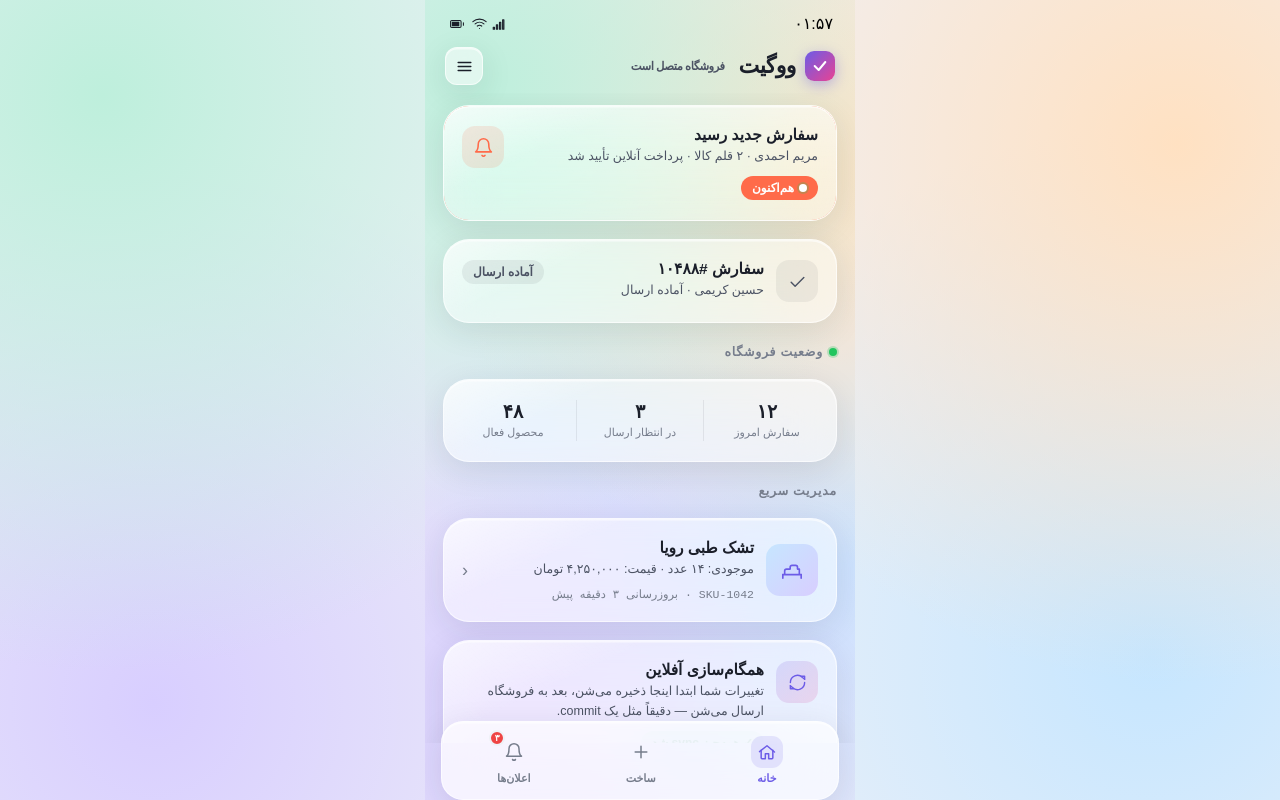
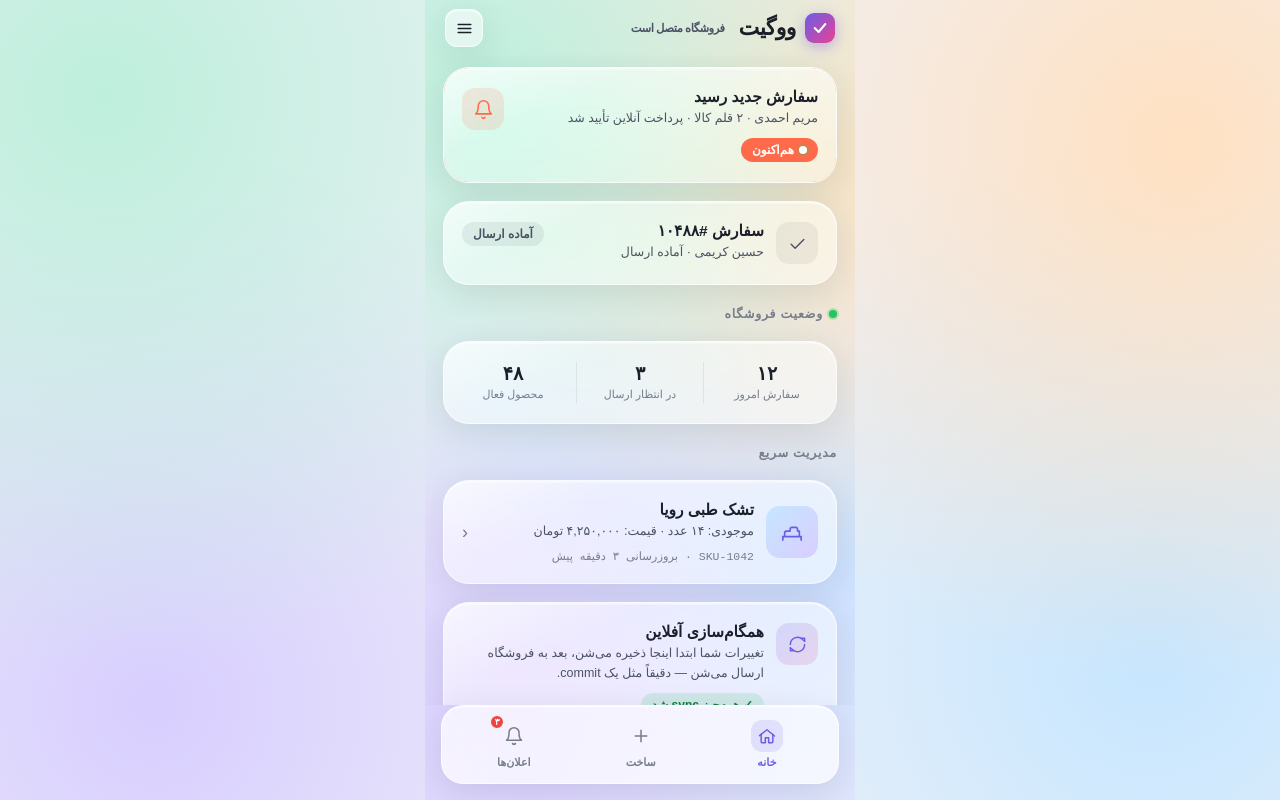
Before and after one commit to samanramezani1377-hub/Liguid-glass, a plain HTML site: page woogit-liquid-glass-v1-fixed.html in a window 1280 px wide. Drawn offline with Linux system fonts and the light colour scheme.

Commit message:
Remove simulated device status bar markup and clock logic

```diff
--- a/woogit-liquid-glass-v1-fixed.html
+++ b/woogit-liquid-glass-v1-fixed.html
@@ -23,7 +23,7 @@
   .logo .mark svg{width:16px;height:16px}.menu-btn{width:38px;height:38px;border-radius:12px;background:var(--glass-fill);border:1px solid var(--glass-border);backdrop-filter:blur(20px);-webkit-backdrop-filter:blur(20px);display:flex;align-items:center;justify-content:center;box-shadow:var(--glass-shadow);flex-shrink:0}
   .screen{width:100%;max-width:430px;height:100dvh;min-height:680px;margin:0 auto;overflow:hidden;position:relative;border-radius:0;background:radial-gradient(circle at 10% 8%,var(--blob-mint) 0%,transparent 38%),radial-gradient(circle at 95% 15%,var(--blob-peach) 0%,transparent 36%),radial-gradient(circle at 15% 92%,var(--blob-lavender) 0%,transparent 40%),radial-gradient(circle at 92% 78%,var(--blob-sky) 0%,transparent 38%),var(--bg-base);background-size:140% 140%;animation:driftBg 22s ease-in-out infinite alternate}
   @keyframes driftBg{0%{background-position:0% 0%,100% 0%,0% 100%,100% 100%,0 0}100%{background-position:6% 4%,94% 6%,4% 94%,96% 92%,0 0}}
-  .app{height:100%;display:flex;flex-direction:column}.statusbar{padding:14px 22px 5px}.statusbar{display:flex;justify-content:space-between;align-items:center}.icons{display:flex;align-items:center;gap:5px}
+  .app{height:100%;display:flex;flex-direction:column}
   .feed{flex:1 1 auto;min-height:0;overflow-y:auto;overflow-x:hidden;-webkit-overflow-scrolling:touch;overscroll-behavior-y:contain;padding:12px 18px 32px;display:flex;flex-direction:column;gap:18px;scrollbar-width:none}.feed::-webkit-scrollbar{display:none}
   .section-label{font-size:12.5px;font-weight:700;color:var(--ink-400);text-transform:uppercase;letter-spacing:.06em;margin:3px 4px 2px;display:flex;align-items:center;gap:6px}
   .card{position:relative;background:var(--glass-fill);border:1px solid var(--glass-border);border-radius:var(--radius-lg);backdrop-filter:blur(24px) saturate(160%);-webkit-backdrop-filter:blur(24px) saturate(160%);box-shadow:var(--glass-shadow);padding:20px 18px;overflow:hidden}
@@ -42,12 +42,10 @@
   .navbar{margin:0 16px 16px;padding:10px 8px;background:var(--glass-fill-strong);border:1px solid var(--glass-border);border-radius:22px;backdrop-filter:blur(26px) saturate(160%);-webkit-backdrop-filter:blur(26px) saturate(160%);box-shadow:var(--glass-shadow);display:flex;justify-content:space-around;align-items:center;flex:0 0 auto;position:sticky;bottom:0;z-index:30}.nav-item{display:flex;flex-direction:column;align-items:center;gap:4px;font-size:11px;font-weight:600;color:var(--ink-400);position:relative;padding:4px 14px}.nav-item.active{color:var(--accent-1)}.nav-item .nav-icon-wrap{width:32px;height:32px;border-radius:11px;display:flex;align-items:center;justify-content:center}.nav-item.active .nav-icon-wrap{background:rgba(108,92,231,.14)}.nav-badge{position:absolute;top:-2px;inset-inline-end:6px;width:16px;height:16px;border-radius:50%;background:var(--badge);color:#fff;font-size:9px;font-weight:800;display:flex;align-items:center;justify-content:center;border:2px solid var(--bg-base)}
   button{font:inherit;color:inherit;border:0;cursor:pointer}.interactive{transition:transform .18s ease,filter .18s ease,box-shadow .18s ease}.interactive:active{transform:scale(.985);filter:saturate(.95)}.toast{position:fixed;left:16px;right:16px;bottom:92px;z-index:40;background:rgba(27,31,42,.88);color:#fff;border-radius:15px;padding:11px 14px;font-size:12px;text-align:center;opacity:0;transform:translateY(12px);pointer-events:none;transition:.25s ease;backdrop-filter:blur(18px)}.toast.show{opacity:1;transform:translateY(0)}
   @media (prefers-reduced-motion:reduce){.screen{animation:none}.interactive{transition:none}}@media(max-width:430px){.screen{max-width:none}.feed{padding-inline:15px}}
-  /* CONTENT-FIT FIX */
   .card,.card--urgent,.card--product{min-height:0!important;height:auto!important}
   .stat-grid{min-height:0!important;height:auto!important}
   .cta{min-height:0!important;height:auto!important}
   .section-label{min-height:0!important;height:auto!important}
-  /* FLOW LAYOUT FIX: every item follows the previous item in normal document flow. */
   .feed{position:relative;display:flex!important;flex-direction:column!important;align-items:stretch!important;justify-content:flex-start!important;gap:18px!important}
   .feed > .card,.feed > .section-label{position:relative!important;top:auto!important;bottom:auto!important;left:auto!important;right:auto!important;transform:none!important;flex:0 0 auto!important;align-self:stretch!important;margin-left:0!important;margin-right:0!important}
   .feed > .section-label{flex:none!important;width:auto!important}
@@ -57,7 +55,6 @@
 </head>
 <body>
 <div class="screen" id="screen">
-  <div class="statusbar"><span id="clock">۹:۴۱</span><div class="icons"><svg class="icon" viewBox="0 0 24 24" style="width:15px;height:15px;color:var(--ink-900)"><path d="M2 18h2v3H2zM7 14h2v7H7zM12 10h2v11h-2zM17 6h2v15h-2z"/></svg><svg class="icon" viewBox="0 0 24 24" style="width:15px;height:15px;color:var(--ink-900)"><path d="M5 12.55a11 11 0 0 1 14.08 0M1.42 9a16 16 0 0 1 21.16 0M8.53 16.11a6 6 0 0 1 6.95 0M12 20h.01"/></svg><svg class="icon" viewBox="0 0 24 24" style="width:20px;height:14px;color:var(--ink-900)"><rect x="1" y="6" width="18" height="12" rx="2"/><line x1="23" y1="10" x2="23" y2="14"/><rect x="3" y="8" width="13" height="8" fill="currentColor" stroke="none"/></svg></div></div>
   <div class="app">
     <div class="topbar"><div class="logo"><span class="mark"><svg viewBox="0 0 24 24" fill="none"><path d="M4 12L10 18L20 6" stroke="white" stroke-width="3" stroke-linecap="round" stroke-linejoin="round"/></svg></span>ووگیت<span class="header-status-inline"><span class="status-dot"></span>فروشگاه متصل است</span></div><div class="menu-btn"><svg class="icon" viewBox="0 0 24 24" style="color:var(--ink-900)"><path d="M4 7h16M4 12h16M4 17h16"/></svg></div></div>
     <div class="feed">
@@ -77,11 +74,8 @@
   </div>
 </div>
 <script>
-const faDigits=n=>String(n).replace(/\d/g,d=>'۰۱۲۳۴۵۶۷۸۹'[d]);
-function updateClock(){const d=new Date(),c=document.getElementById('clock');if(c)c.textContent=faDigits(String(d.getHours()).padStart(2,'0')+':'+String(d.getMinutes()).padStart(2,'0'))}
 function showToast(m){const t=document.getElementById('toast');t.textContent=m;t.classList.add('show');clearTimeout(window.__toast);window.__toast=setTimeout(()=>t.classList.remove('show'),1800)}
 function setNav(el,label){document.querySelectorAll('.nav-item').forEach(x=>x.classList.remove('active'));el.classList.add('active');showToast(label)}
-updateClock();setInterval(updateClock,30000);
 </script>
 </body>
 </html>
```
